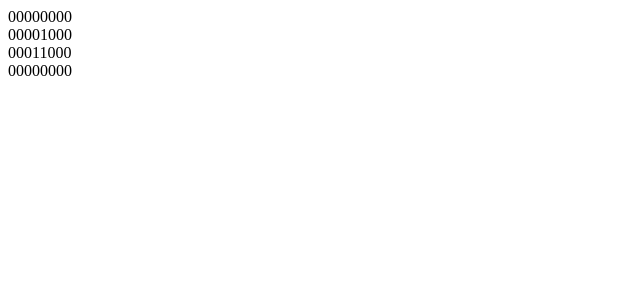
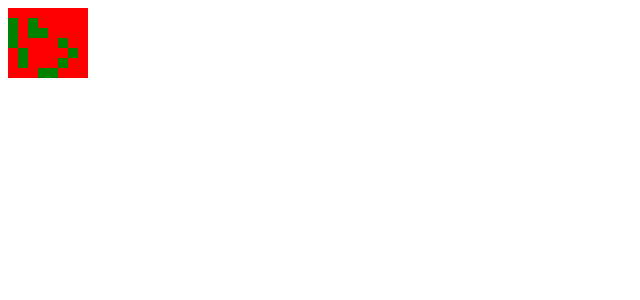
Before and after one commit to udebella/game-of-life, a Vue app: page / in a window 1280 px wide. Shown: the top 300 px of the page, without its empty margins (0-640 px from the left). Built offline with nearby package versions, Linux system fonts and the light colour scheme.

Commit message:
Make game of life live

```diff
--- a/src/components/game-of-life-cell.vue
+++ b/src/components/game-of-life-cell.vue
@@ -1,7 +1,5 @@
 <template>
-  <span>
-    {{ board[y][x] }}
-  </span>
+  <div class="cell" :style="{ backgroundColor: color }"></div>
 </template>
 
 <script lang="ts">
@@ -11,7 +9,7 @@ export default defineComponent({
   name: "game-of-life",
   props: {
     board: {
-      type: Array,
+      type: Object,
       required: true,
     },
     x: {
@@ -23,5 +21,17 @@ export default defineComponent({
       required: true,
     },
   },
+  computed: {
+    color() {
+      return this.board[this.y][this.x] ? "green" : "red";
+    },
+  },
 });
 </script>
+
+<style scoped>
+.cell {
+  width: 10px;
+  height: 10px;
+}
+</style>
--- a/src/components/game-of-life.vue
+++ b/src/components/game-of-life.vue
@@ -1,5 +1,5 @@
 <template>
-  <div v-for="(_, y) in gameOfLife.board.length" :key="y">
+  <div class="board" v-for="(_, y) in gameOfLife.board.length" :key="y">
     <game-of-life-cell
       v-for="(_, x) in gameOfLife.board[y]?.length"
       :key="`${x}.${y}`"
@@ -20,13 +20,27 @@ export default defineComponent({
   data: () => ({
     gameOfLife: new GameOfLife([
       [0, 0, 0, 0, 0, 0, 0, 0],
-      [0, 0, 0, 0, 1, 0, 0, 0],
-      [0, 0, 0, 1, 1, 0, 0, 0],
+      [0, 1, 1, 1, 0, 1, 0, 0],
+      [0, 1, 0, 0, 0, 0, 0, 0],
+      [0, 0, 0, 0, 1, 1, 0, 0],
+      [0, 0, 1, 1, 0, 1, 0, 0],
+      [0, 1, 0, 1, 0, 1, 0, 0],
       [0, 0, 0, 0, 0, 0, 0, 0],
     ]),
   }),
+  created() {
+    setInterval(() => {
+      this.gameOfLife.nextTick();
+    }, 1000);
+  },
   components: {
     GameOfLifeCell,
   },
 });
 </script>
+
+<style scoped>
+.board {
+  display: flex;
+}
+</style>
```
